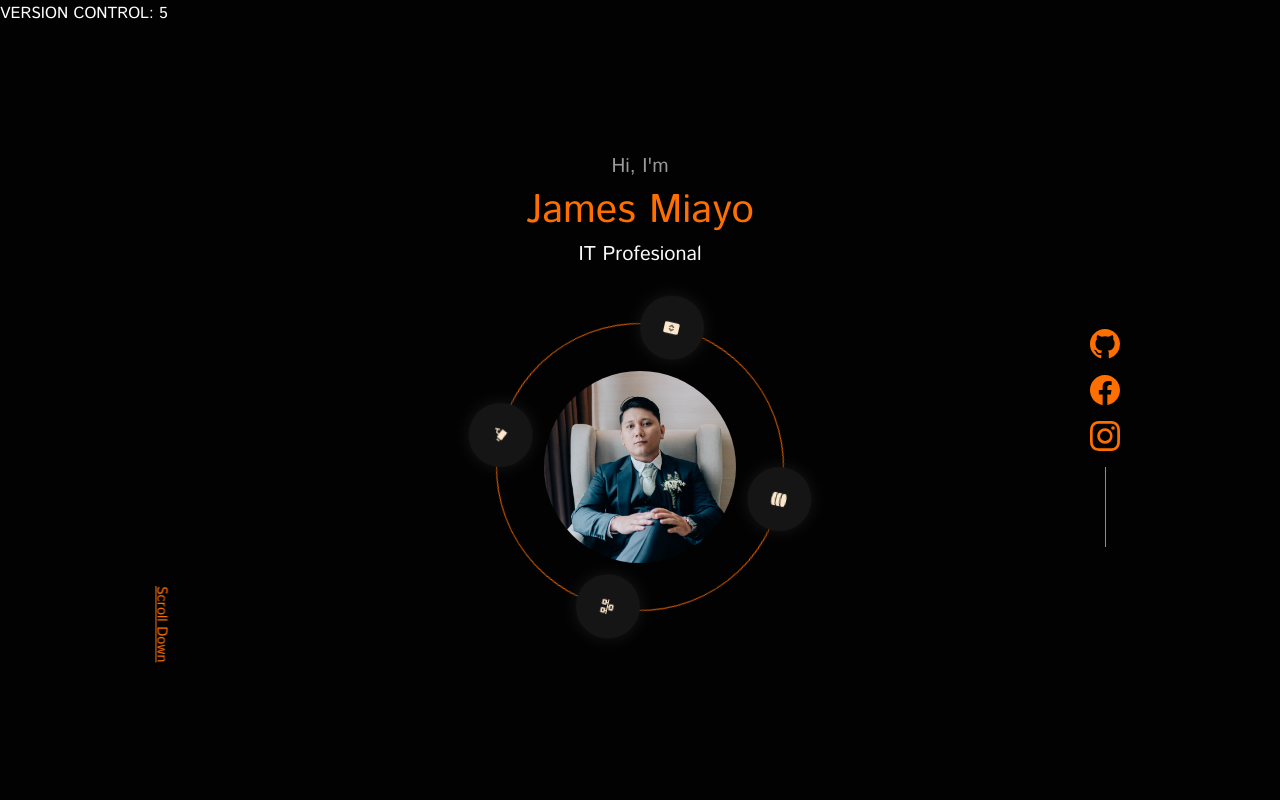
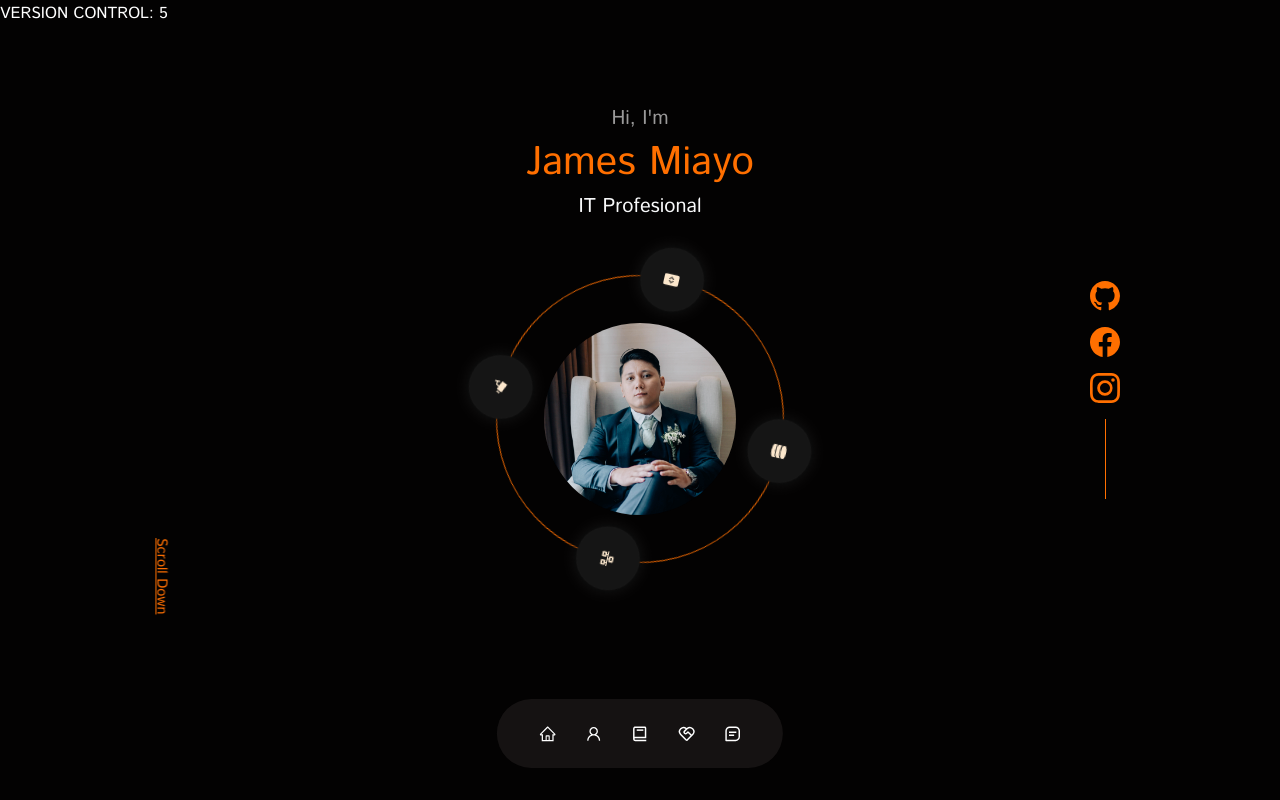
Before and after one commit to jamesmiayo/james, a React (Create React App) app: page / in a window 1280 px wide. Shown: the top 800 px of the page. Built offline with nearby package versions, Linux system fonts and the light colour scheme; the HTML template or start-up script is replaced by a standard one.

Commit message:
adding nav bar

```diff
--- a/src/App.jsx
+++ b/src/App.jsx
@@ -1,11 +1,13 @@
 import React from 'react';
 import Profile from './components/profile/Profile.jsx';
 import About from './components/about/About.jsx';
+import Nav from './components/nav/Nav.jsx';
 
 const App = () => {
   return (
     <div>
       <div>VERSION CONTROL: 5</div>
+      <Nav />
       <Profile />
       <About />
     </div>
--- a/src/components/about/about.css
+++ b/src/components/about/about.css
@@ -62,7 +62,7 @@
   }
 
   .about__me {
-    width: 50%;
+    width: 70%;
     margin: 2rem auto 4rem;
   }
 
@@ -81,6 +81,8 @@
   .about__cards {
     grid-template-columns: 1fr 1fr;
     gap: 0.5rem;
+    display: flex;
+    justify-content: center;
   }
 
   .about__content {
--- a/src/components/nav/Nav.jsx
+++ b/src/components/nav/Nav.jsx
@@ -0,0 +1,54 @@
+import React from 'react';
+import './nav.css';
+import { AiOutlineHome } from 'react-icons/ai';
+import { AiOutlineUser } from 'react-icons/ai';
+import { BiBook } from 'react-icons/bi';
+import { RiServiceLine } from 'react-icons/ri';
+import { BiMessageSquareDetail } from 'react-icons/bi';
+import { useState } from 'react';
+
+const Nav = () => {
+  const [activeNav, setActiveNav] = useState('#home');
+
+  return (
+    <nav>
+      <a
+        href="#profile"
+        onClick={() => setActiveNav('#profile')}
+        className={activeNav === '#profile' ? 'active' : ''}
+      >
+        <AiOutlineHome />
+      </a>
+      <a
+        href="#about"
+        onClick={() => setActiveNav('#about')}
+        className={activeNav === '#about' ? 'active' : ''}
+      >
+        <AiOutlineUser />
+      </a>
+      <a
+        href="#experience"
+        onClick={() => setActiveNav('#experience')}
+        className={activeNav === '#experience' ? 'active' : ''}
+      >
+        <BiBook />
+      </a>
+      <a
+        href="#services"
+        onClick={() => setActiveNav('#services')}
+        className={activeNav === '#services' ? 'active' : ''}
+      >
+        <RiServiceLine />
+      </a>
+      <a
+        href="#contact"
+        onClick={() => setActiveNav('#contact')}
+        className={activeNav === '#contact' ? 'active' : ''}
+      >
+        <BiMessageSquareDetail />
+      </a>
+    </nav>
+  );
+};
+
+export default Nav;
--- a/src/components/nav/nav.css
+++ b/src/components/nav/nav.css
@@ -0,0 +1,33 @@
+nav {
+  background: rgba(63, 59, 59, 0.3);
+  width: max-content;
+  display: block;
+  padding: 0.7rem 1.7rem;
+  z-index: 2;
+  position: fixed;
+  left: 50%;
+  transform: translateX(-50%);
+  bottom: 2rem;
+  display: flex;
+  gap: 0.8 rem;
+  border-radius: 3rem;
+  backdrop-filter: blur (15px);
+}
+
+nav a {
+  background: transparent;
+  padding: 0.9rem;
+  border-radius: 50%;
+  display: flex;
+  color: var(--color-white);
+  font-size: 1.1rem;
+}
+
+nav a:hover {
+  background: rgba(0, 0, 0, 0.5);
+}
+
+nav a.active {
+  background: var(--color-black);
+  color: var(--color-white);
+}
--- a/src/components/profile/CTA.jsx
+++ b/src/components/profile/CTA.jsx
@@ -4,7 +4,7 @@ import CV from '../../assets/resume/2023_JAMES_RESUME.pdf';
 const CTA = () => {
   return (
     <div className="cta">
-      <a href={CV} download className="btn">
+      <a href={CV} download className="btn btn-secondary">
         Download CV
       </a>
       <a href="#contact" className="btn btn-primary">
--- a/src/components/profile/Profile.jsx
+++ b/src/components/profile/Profile.jsx
@@ -19,32 +19,7 @@ const Profile = () => {
       <h1>James Miayo</h1>
       <h5 className="text-light itprof">IT Profesional</h5>
 
-      <div className="position-abosolute container profile__container">
-        <div className="profile__socials">
-          <a
-            href="https://github.com/jamesmiayo"
-            target="##"
-            className="profile__socials-icon"
-          >
-            <BsGithub className="social__icon" size={30} />
-          </a>
-          <a
-            href="https://facebook.com/james.miayo"
-            target="##"
-            className="profile__socials-icon"
-          >
-            <BsFacebook className="social__icon" size={30} />
-          </a>
-
-          <a
-            href="https://www.instagram.com/jamesmiayo/"
-            target="##"
-            className="profile__socials-icon"
-          >
-            <BsInstagram className="social__icon" size={30} />
-          </a>
-        </div>
-
+      <div className="container profile__container">
         <div className="profile__image_area">
           <div className="profile__outer-circle">
             <span>
@@ -64,12 +39,38 @@ const Profile = () => {
           <div className="profile__inner-circle">
             <img src={profile1} alt="image1" />
           </div>
+
+          <div className="profile__socials">
+            <a
+              href="https://github.com/jamesmiayo"
+              target="##"
+              className="profile__socials-icon"
+            >
+              <BsGithub className="social__icon" size={30} />
+            </a>
+            <a
+              href="https://facebook.com/james.miayo"
+              target="##"
+              className="profile__socials-icon"
+            >
+              <BsFacebook className="social__icon" size={30} />
+            </a>
+
+            <a
+              href="https://www.instagram.com/jamesmiayo/"
+              target="##"
+              className="profile__socials-icon"
+            >
+              <BsInstagram className="social__icon" size={30} />
+            </a>
+          </div>
         </div>
 
         <a href="#contact" className="scroll__down">
           Scroll Down
         </a>
       </div>
+
       <CTA />
     </section>
   );
--- a/src/components/profile/profile.css
+++ b/src/components/profile/profile.css
@@ -136,7 +136,10 @@
 
   .profile__socials {
     flex-direction: row;
+    display: flex;
+    flex-direction: row;
     gap: 2rem;
+    position: none;
     bottom: 10%;
     left: 15%;
     padding-left: 2rem;
@@ -161,7 +164,7 @@
     left: calc(50% - 6rem);
   }
   .profile__outer-circle span {
-    width: 2.5rem;
-    height: 2.5rem;
+    width: 2.9rem;
+    height: 2.9rem;
   }
 }
--- a/src/index.css
+++ b/src/index.css
@@ -28,6 +28,7 @@
 
 html {
   scroll-behavior: smooth;
+  background: red;
 }
 
 ::-webkit-scrollbar {
@@ -62,7 +63,7 @@ h1 {
 }
 
 section {
-  margin-top: 8rem;
+  margin-top: 5rem;
 }
 
 section > h2 {
@@ -107,6 +108,10 @@ a:hover {
   color: var(--color-black-variant);
 }
 
+.btn-secondary {
+  color: var(--color-orange-variant);
+}
+
 img {
   display: block;
   width: 100%;
```
